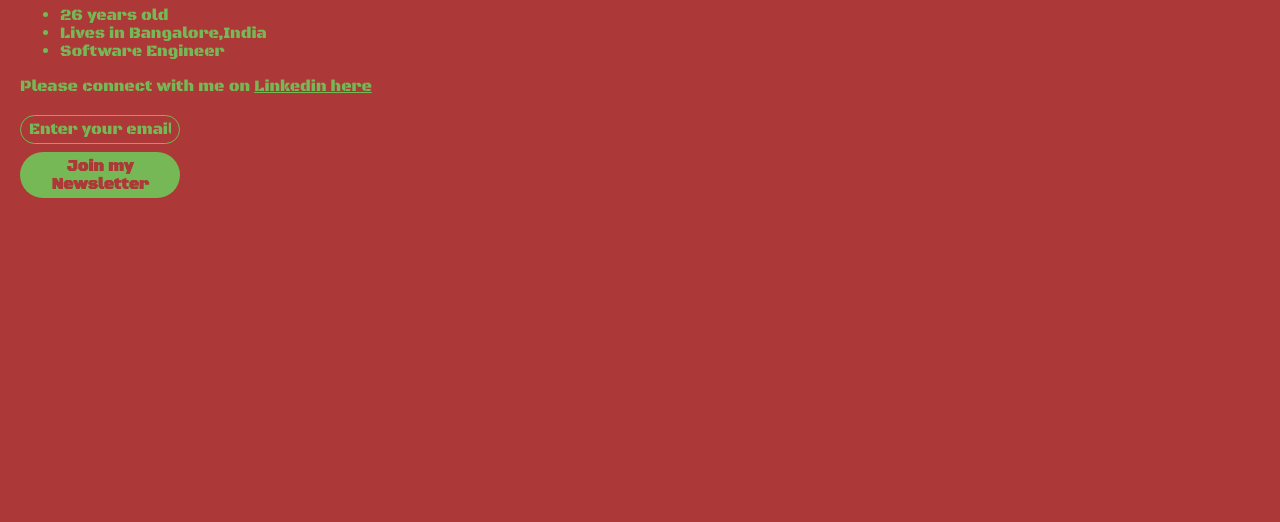
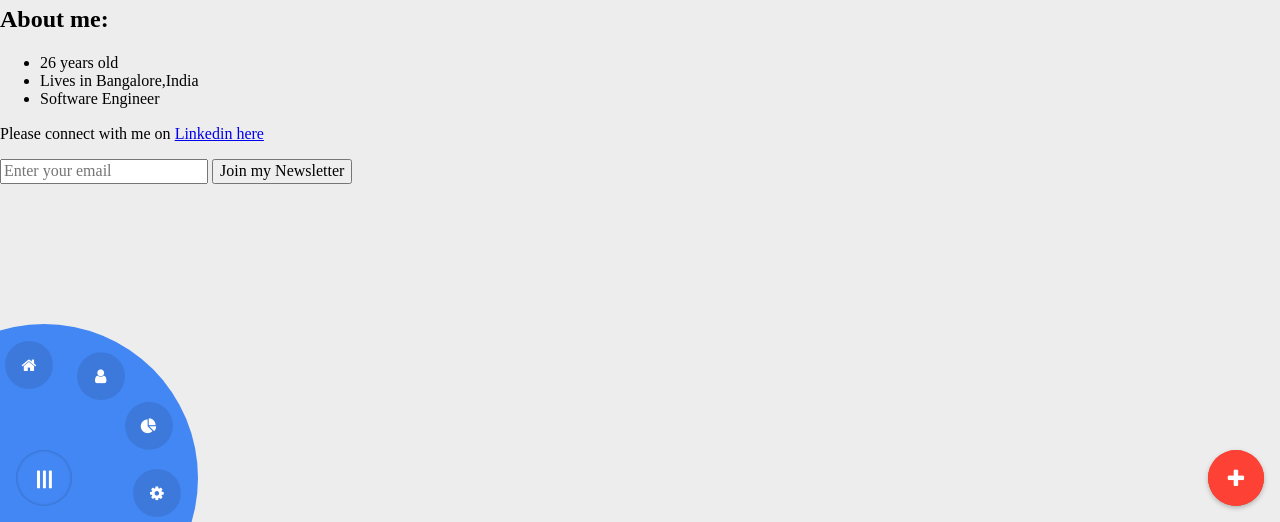
Before and after one commit to Bhuvan-Rm/personal-site, a plain HTML site: page index.html in a window 1280 px wide. Shown: the part 278-800 px from the top of the page. Drawn offline with nearby package versions, Linux system fonts and the light colour scheme; a web font is replaced by a local one.

Commit message:
menu update

```diff
--- a/index.html
+++ b/index.html
@@ -3,10 +3,15 @@
 
 <head>
     <link rel="stylesheet" href="https://cdnjs.cloudflare.com/ajax/libs/normalize/8.0.1/normalize.css">
-    <link rel="stylesheet" href="styles.css" />
+    <link rel="stylesheet" href="menu.css" />
     <link
         href="https://fonts.googleapis.com/css2?family=Bangers&family=Black+Ops+One&family=Creepster&family=La+Belle+Aurore&family=MedievalSharp&family=Orbitron&family=Rye&display=swap"
         rel="stylesheet">
+        <link
+        href="https://maxcdn.bootstrapcdn.com/font-awesome/4.3.0/css/font-awesome.min.css"
+        rel="stylesheet">
+
+
     <script src="index.js"></script>
 </head>
 
@@ -22,6 +27,37 @@
     <p>Please connect with me on <a href="https://www.linkedin.com/in/bhuvaneshrm/">Linkedin here</a></p>
     <input type="email" placeholder="Enter your email ">
     <button>Join my Newsletter</button>
+
+    <div id="circularMenu" class="circular-menu">
+
+        <a class="floating-btn" onclick="document.getElementById('circularMenu').classList.toggle('active');">
+          <i class="fa fa-plus"></i>
+        </a>
+
+        <menu class="items-wrapper">
+          <a href="#" class="menu-item fa fa-facebook"></a>
+          <a href="#" class="menu-item fa fa-twitter"></a>
+          <a href="#" class="menu-item fa fa-google-plus"></a>
+          <a href="#" class="menu-item fa fa-linkedin"></a>
+        </menu>
+
+      </div>
+
+
+      <div id="circularMenu1" class="circular-menu circular-menu-left active">
+
+        <a class="floating-btn" onclick="document.getElementById('circularMenu1').classList.toggle('active');">
+          <i class="fa fa-bars"></i>
+        </a>
+
+        <menu class="items-wrapper">
+          <a href="#" class="menu-item fa fa-home"></a>
+          <a href="#" class="menu-item fa fa-user"></a>
+          <a href="#" class="menu-item fa fa-pie-chart"></a>
+          <a href="#" class="menu-item fa fa-cog"></a>
+        </menu>
+
+      </div>
 </body>
 
 </html>
--- /dev/null
+++ b/menu.css
@@ -0,0 +1,143 @@
+body {
+    background-color: #EDEDED;
+  }
+
+.circular-menu {
+    position: fixed;
+    bottom: 1em;
+    right: 1em;
+  }
+
+  .circular-menu .floating-btn {
+    display: block;
+    width: 3.5em;
+    height: 3.5em;
+    border-radius: 50%;
+    background-color: hsl(4, 98%, 60%);
+    box-shadow: 0 2px 5px 0 hsla(0, 0%, 0%, .26);
+    color: hsl(0, 0%, 100%);
+    text-align: center;
+    line-height: 3.9;
+    cursor: pointer;
+    outline: 0;
+  }
+
+  .circular-menu.active .floating-btn {
+    box-shadow: inset 0 0 3px hsla(0, 0%, 0%, .3);
+  }
+
+  .circular-menu .floating-btn:active {
+    box-shadow: 0 4px 8px 0 hsla(0, 0%, 0%, .4);
+  }
+
+  .circular-menu .floating-btn i {
+    font-size: 1.3em;
+    transition: transform .2s;
+  }
+
+  .circular-menu.active .floating-btn i {
+    transform: rotate(-45deg);
+  }
+
+  .circular-menu:after {
+    display: block;
+    content: ' ';
+    width: 3.5em;
+    height: 3.5em;
+    border-radius: 50%;
+    position: absolute;
+    top: 0;
+    right: 0;
+    z-index: -2;
+    background-color: hsl(4, 98%, 60%);
+    transition: all .3s ease;
+  }
+
+  .circular-menu.active:after {
+    transform: scale3d(5.5, 5.5, 1);
+    transition-timing-function: cubic-bezier(.68, 1.55, .265, 1);
+  }
+
+  .circular-menu .items-wrapper {
+    padding: 0;
+    margin: 0;
+  }
+
+  .circular-menu .menu-item {
+    position: absolute;
+    top: .2em;
+    right: .2em;
+    z-index: -1;
+    display: block;
+    text-decoration: none;
+    color: hsl(0, 0%, 100%);
+    font-size: 1em;
+    width: 3em;
+    height: 3em;
+    border-radius: 50%;
+    text-align: center;
+    line-height: 3;
+    background-color: hsla(0,0%,0%,.1);
+    transition: transform .3s ease, background .2s ease;
+  }
+
+  .circular-menu .menu-item:hover {
+    background-color: hsla(0,0%,0%,.3);
+  }
+
+  .circular-menu.active .menu-item {
+    transition-timing-function: cubic-bezier(0.175, 0.885, 0.32, 1.275);
+  }
+
+  .circular-menu.active .menu-item:nth-child(1) {
+    transform: translate3d(1em,-7em,0);
+  }
+
+  .circular-menu.active .menu-item:nth-child(2) {
+    transform: translate3d(-3.5em,-6.3em,0);
+  }
+
+  .circular-menu.active .menu-item:nth-child(3) {
+    transform: translate3d(-6.5em,-3.2em,0);
+  }
+
+  .circular-menu.active .menu-item:nth-child(4) {
+    transform: translate3d(-7em,1em,0);
+  }
+
+  /**
+   * The other theme for this menu
+   */
+
+  .circular-menu.circular-menu-left {
+    right: auto;
+    left: 1em;
+  }
+
+  .circular-menu.circular-menu-left .floating-btn {
+    background-color: hsl(217, 89%, 61%);
+  }
+
+  .circular-menu.circular-menu-left:after {
+    background-color: hsl(217, 89%, 61%);
+  }
+
+  .circular-menu.circular-menu-left.active .floating-btn i {
+    transform: rotate(90deg);
+  }
+
+  .circular-menu.circular-menu-left.active .menu-item:nth-child(1) {
+    transform: translate3d(-1em,-7em,0);
+  }
+
+  .circular-menu.circular-menu-left.active .menu-item:nth-child(2) {
+    transform: translate3d(3.5em,-6.3em,0);
+  }
+
+  .circular-menu.circular-menu-left.active .menu-item:nth-child(3) {
+    transform: translate3d(6.5em,-3.2em,0);
+  }
+
+  .circular-menu.circular-menu-left.active .menu-item:nth-child(4) {
+    transform: translate3d(7em,1em,0);
+  }
--- a/styles.css
+++ b/styles.css
@@ -12,12 +12,9 @@
     --sharp: 0;
     --soft: 10px;
     --round: 100px;
-
     --image: var(--soft);
-
     --background: #f5f5f5;
     --text: #222222;
-
     --light: var(--background);
     --dark: var(--text);
 }
```
